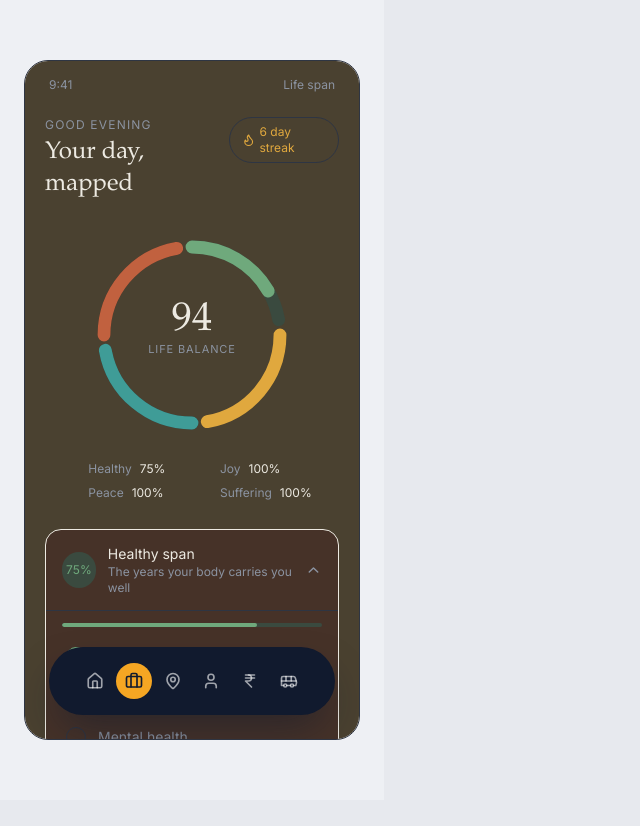
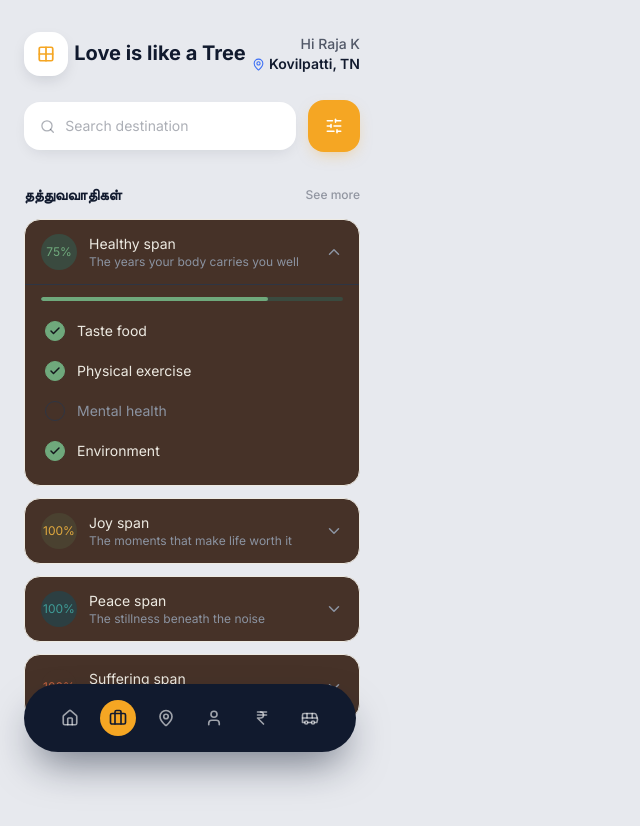
Before and after one commit to rajakuttralam/edge-on-life, a React (Vite) app: page /#/packages in a window 1280 px wide. Shown: the top 826 px of the page, without its empty margins (0-640 px from the left). Before the commit the page ends 800 px from the top, so only its background shows below. Built offline with nearby package versions, Linux system fonts and the light colour scheme.

Commit message:
Deploy latest changes

```diff
--- a/src/components/BottomNav.tsx
+++ b/src/components/BottomNav.tsx
@@ -12,8 +12,8 @@ const items = [
 
 export default function BottomNav() {
 	return (
-		<div className="absolute inset-x-6 bottom-6 z-20">
-			<nav className="flex items-center justify-between rounded-full bg-[#111a2e] px-7 py-4 shadow-[0_20px_40px_-10px_rgba(17,26,46,0.55)]">
+		<div className="absolute  bottom-12 z-20 max-w-sm">
+			<nav className="flex items-center justify-between gap-3 rounded-full bg-[#111a2e] px-7 py-4 shadow-[0_20px_40px_-10px_rgba(17,26,46,0.55)]">
 				{items.map(({ to, icon: Icon, label }) => (
 					<NavLink
 						key={to}
--- a/src/components/PhoneFrame.tsx
+++ b/src/components/PhoneFrame.tsx
@@ -1,9 +1,24 @@
 import type { ReactNode } from "react";
+import TopBar from "./TopBar";
+import SearchBar from "./SearchBar";
+import { Link } from "react-router-dom";
+import BottomNav from "./BottomNav";
 
 export default function PhoneFrame({ children }: { children: ReactNode }) {
 	return (
-		<div className="relative flex h-auto w-auto flex-col overflow-hidden bg-[#eef0f4]">
+		<div className="flex-1 max-h-full overflow-y-auto px-6 pb-32 pt-8">
+			<TopBar />
+			<div className="mt-6">
+				<SearchBar withFilter />
+			</div>
+			<div className="mt-8 flex items-center justify-between">
+				<h2 className="text-[15px] font-bold text-[#111a2e]">தத்துவவாதிகள்</h2>
+				<Link to="/packages" className="text-xs font-medium text-[#111a2e]/40">
+					See more
+				</Link>
+			</div>
 			{children}
+			<BottomNav />
 		</div>
 	);
 }
--- a/src/components/TopBar.tsx
+++ b/src/components/TopBar.tsx
@@ -3,27 +3,28 @@ import { NavLink } from "react-router-dom";
 
 export default function TopBar() {
 	return (
-		<div className="flex items-center justify-between">
-			<button
-				aria-label="Menu"
-
-				className="flex h-11 w-11 items-center justify-center rounded-2xl bg-white text-[#111a2e] shadow-[0_6px_16px_-4px_rgba(15,23,41,0.15)]"
-			><NavLink
-				key={'to'}
-				to={"/pilgrimages"}
-				aria-label={'Pilgrimages'}
-				className="group relative flex items-center justify-center" >
+		<div className="flex flex-row items-center justify-between">
+			<button aria-label="Menu" className="flex h-11 w-11 items-center justify-center rounded-2xl bg-white text-[#111a2e] shadow-[0_6px_16px_-4px_rgba(15,23,41,0.15)]" >
+				<NavLink
+					key={'to'}
+					to={"/pilgrimages"}
+					aria-label={'Pilgrimages'}
+					className="group relative flex items-center justify-center" >
 					<span className={`flex h-9 w-9 items-center justify-center rounded-full transition-colors text-white/60"
 						}`} >
 						<Grid2x2 size={18} strokeWidth={2.3} className="text-[#f5a623]" />
 					</span>
 				</NavLink>
 			</button>
+			<h4 className="text-[20px] font-extrabold leading-[1.08] text-[#111a2e]"
+				style={{ fontFamily: "var(--font-display)" }} >
+				Love is like a Tree
+			</h4>
 			<div className="text-right">
-				<p className="text-sm font-medium text-[#111a2e]/70">Hallo Fadilah</p>
+				<p className="text-sm font-medium text-[#111a2e]/70">Hi Raja K</p>
 				<p className="flex items-center justify-end gap-1 text-sm font-semibold text-[#111a2e]">
 					<MapPin size={13} className="text-[#3b6ef5]" />
-					Jakarta, INA
+					Kovilpatti, TN
 				</p>
 			</div>
 		</div>
--- a/src/screens/Budget.tsx
+++ b/src/screens/Budget.tsx
@@ -6,7 +6,6 @@ import MonthSwitcher from "../components/MonthSwitcher";
 import { budgetCategories, transactions, monthlyIncome, idCard, interestFreeLoan } from "../budgetData";
 import IdentityCard from "../components/IdentityCard";
 import IFL from "../components/IFL";
-import BottomNav from "../components/BottomNav";
 
 const months = ["June 2026", "July 2026", "August 2026"];
 
@@ -26,22 +25,8 @@ export default function Budget() {
 
 
 	return (
-		<div className="flex min-h-screen items-center justify-center p-6">
-			<div className="relative max-h-[680px] max-w-sm overflow-y-auto rounded-3xl border p-2">
-				<div className="flex items-center justify-between">
-					<div>
-						<p className="text-sm font-medium text-[#111a2e]/50">Good evening,</p>
-						<h1
-							className="text-[22px] font-extrabold leading-tight text-[#111a2e]"
-							style={{ fontFamily: "var(--font-display)" }}
-						>
-							Raja K's Budget
-						</h1>
-					</div>
-					<div className="flex h-11 w-11 items-center justify-center rounded-2xl bg-[#111a2e] text-sm font-bold text-white">
-						RK
-					</div>
-				</div>
+		<div className="relative  max-w-sm overflow-y-auto rounded-3xl border p-2">
+
 			<div className="mt-6 flex items-center justify-between">
 				<p className="text-xs font-semibold uppercase tracking-wide text-[#111a2e]/35">
 					Monthly overview
@@ -112,7 +97,5 @@ export default function Budget() {
 				))}
 			</div>
 		</div>
-			<BottomNav />
-		</div>
 	);
 }
--- a/src/screens/PackageList.tsx
+++ b/src/screens/PackageList.tsx
@@ -1,10 +1,8 @@
-import { useMemo, useState } from "react";
+import { useState } from "react";
 import {
 	ChevronDown,
 	Check,
-	Flame,
 } from "lucide-react";
-import BottomNav from "../components/BottomNav";
 
 const COLORS = {
 	ink: "#14171D",
@@ -22,9 +20,6 @@ const COLORS = {
 	rust: "#C1613F",
 	rustDim: "#463228",
 };
-
-const DISPLAY_FONT =
-	"'Iowan Old Style', 'Palatino Linotype', Georgia, serif";
 
 type Factor = { id: string; label: string; done: boolean };
 type Span = {
@@ -91,24 +86,6 @@ const INITIAL_SPANS: Span[] = [
 	},
 ];
 
-function polarToCartesian(cx: number, cy: number, r: number, angleDeg: number) {
-	const rad = ((angleDeg - 90) * Math.PI) / 180;
-	return { x: cx + r * Math.cos(rad), y: cy + r * Math.sin(rad) };
-}
-
-function describeArc(
-	cx: number,
-	cy: number,
-	r: number,
-	startAngle: number,
-	endAngle: number
-) {
-	const start = polarToCartesian(cx, cy, r, endAngle);
-	const end = polarToCartesian(cx, cy, r, startAngle);
-	const largeArc = endAngle - startAngle <= 180 ? 0 : 1;
-	return `M ${start.x} ${start.y} A ${r} ${r} 0 ${largeArc} 0 ${end.x} ${end.y}`;
-}
-
 function pct(factors: Factor[]) {
 	if (factors.length === 0) return 0;
 	return Math.round(
@@ -133,117 +110,8 @@ export default function LifeSpanWellnessPage() {
 			)
 		);
 	};
-
-	const overallPct = useMemo(() => {
-		const all = spans.flatMap((s) => s.factors);
-		return pct(all);
-	}, [spans]);
-
-	const streak = 6;
-	const gap = 10;
-	const arcLen = 90 - gap;
-	const cx = 120;
-	const cy = 120;
-	const rTrack = 96;
-
 	return (
-		<div className="flex min-h-screen items-center justify-center p-6">
-			<div className="relative w-full max-h-[680px] overflow-y-auto max-w-sm overflow-hidden rounded-3xl border"
-				style={{ background: COLORS.amberDim, borderColor: COLORS.hairline }}
-			>
-				{/* status notch */}
-				<div className="flex items-center justify-between px-6 pb-1 pt-4 text-xs" style={{ color: COLORS.muted }}>
-					<span>9:41</span>
-					<span>Life span</span>
-				</div>
-
-				<div className="max-h-[780px] overflow-y-auto px-5 pb-24 pt-2">
-					{/* header */}
-					<div className="flex items-start justify-between pt-3">
-						<div>
-							<p className="text-xs uppercase tracking-widest" style={{ color: COLORS.muted }}>
-								Good evening
-							</p>
-							<h1
-								className="mt-1 text-2xl"
-								style={{ fontFamily: DISPLAY_FONT, color: COLORS.bone }}
-							>
-								Your day, mapped
-							</h1>
-						</div>
-						<div
-							className="flex items-center gap-1 rounded-full border px-3 py-1.5 text-xs"
-							style={{ borderColor: COLORS.hairline, color: COLORS.amber }}
-						>
-							<Flame size={14} aria-hidden="true" />
-							<span>{streak} day streak</span>
-						</div>
-					</div>
-
-					{/* compass hero */}
-					<div className="mt-6 flex flex-col items-center">
-						<svg width="220" height="220" viewBox="0 0 240 240" role="img" aria-label={`Overall life balance ${overallPct} percent`}>
-							{spans.map((s, i) => {
-								const start = i * 90;
-								const end = start + arcLen;
-								const p = pct(s.factors);
-								const progressEnd = start + (arcLen * p) / 100;
-								return (
-									<g key={s.id}>
-										<path
-											d={describeArc(cx, cy, rTrack, start, end)}
-											stroke={s.dim}
-											strokeWidth={14}
-											strokeLinecap="round"
-											fill="none"
-										/>
-										{p > 0 && (
-											<path
-												d={describeArc(cx, cy, rTrack, start, progressEnd)}
-												stroke={s.color}
-												strokeWidth={14}
-												strokeLinecap="round"
-												fill="none"
-											/>
-										)}
-									</g>
-								);
-							})}
-							<text
-								x={cx}
-								y={cy - 6}
-								textAnchor="middle"
-								style={{ fontFamily: DISPLAY_FONT, fontSize: 44, fill: COLORS.bone }}
-							>
-								{overallPct}
-							</text>
-							<text
-								x={cx}
-								y={cy + 20}
-								textAnchor="middle"
-								style={{ fontSize: 12, fill: COLORS.muted, letterSpacing: "0.08em" }}
-							>
-								LIFE BALANCE
-							</text>
-						</svg>
-
-						<div className="mt-4 grid grid-cols-2 gap-x-6 gap-y-2">
-							{spans.map((s) => (
-								<div key={s.id} className="flex items-center gap-2 text-xs" style={{ color: COLORS.muted }}>
-									<span
-										className="h-2 w-2 rounded-full"
-
-										aria-hidden="true"
-									/>
-									<span>{s.name.replace(" span", "")}</span>
-									<span style={{ color: COLORS.bone }}>{pct(s.factors)}%</span>
-								</div>
-							))}
-						</div>
-					</div>
-
-					{/* span cards */}
-					<div className="mt-7 flex flex-col gap-3">
+		<div className="mt-3 grid grid-cols-1 gap-3">
 			{spans.map((s) => {
 				const isOpen = expanded === s.id;
 				const p = pct(s.factors);
@@ -323,9 +191,5 @@ export default function LifeSpanWellnessPage() {
 				);
 			})}
 		</div>
-				</div>
-				<BottomNav />
-			</div>
-		</div>
 	);
 }
--- a/src/screens/Philosophy.tsx
+++ b/src/screens/Philosophy.tsx
@@ -3,7 +3,6 @@ import {
 	ChevronDown,
 	Check
 } from "lucide-react";
-import BottomNav from "../components/BottomNav";
 
 const COLORS = {
 	ink: "#14171D",
@@ -120,11 +119,8 @@ export default function Philosophy() {
 	};
 
 	return (
-		<div className="flex min-h-screen items-start justify-start p-6"
-			style={{ background: "#0B0D11" }}
+		<div className="relative w-full max-w-sm overflow-hidden rounded-3xl border"
 		>
-			<div className="relative w-full max-w-sm overflow-hidden rounded-3xl border"
-				style={{ background: COLORS.ink, borderColor: COLORS.hairline }} >
 			<div className="max-h-[680px] overflow-y-auto px-5 pb-24 pt-2">
 				<div className="mt-7 flex flex-col gap-3">
 					{spans.map((s) => {
@@ -208,7 +204,5 @@ export default function Philosophy() {
 				</div>
 			</div>
 		</div>
-			<BottomNav />
-		</div>
 	);
 }
--- a/src/screens/Pilgrimages.tsx
+++ b/src/screens/Pilgrimages.tsx
@@ -1,6 +1,5 @@
 import { Check, ChevronDown, BusIcon } from "lucide-react";
 import { useState } from "react";
-import BottomNav from "../components/BottomNav";
 
 const COLORS = {
 	ink: "#14171D",
@@ -78,11 +77,8 @@ export default function Pilgrimages() {
 	}
 
 	return (
-		<div className="flex h-full w-[100vw] flex-col">
-			<div className="flex min-h-screen items-start justify-start">
 		<div className="relative w-full max-w-sm overflow-hidden">
-					<div className="max-h-[680px] overflow-y-auto px-5 pb-12 pt-2">
-						<div className="my-7 max-h-[580px] overflow-y-auto flex flex-col gap-3">
+			<div className="my-7 max-h-[780px] overflow-y-auto flex flex-col gap-3">
 				{spans.map((s) => {
 					const isOpen = expanded === s.id;
 					const p = pct(s.factors);
@@ -163,10 +159,5 @@ export default function Pilgrimages() {
 				})}
 			</div>
 		</div>
-				</div>
-
-			</div>
-			<BottomNav />
-		</div>
 	);
 }
```
Also changed, not shown: src/screens/Home.tsx (+5 -32 lines). Lines whose indentation alone changed are shown as unchanged.
